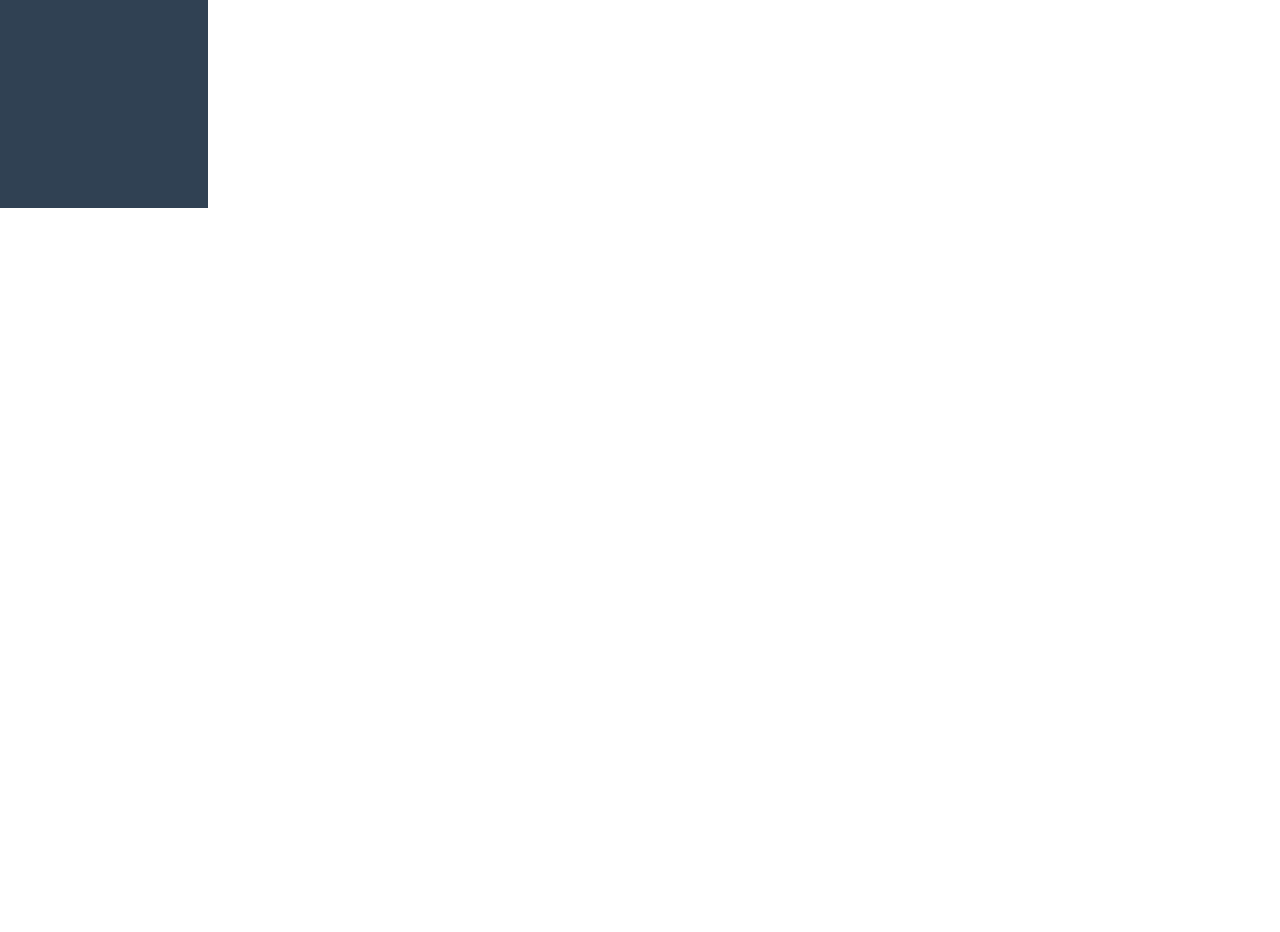
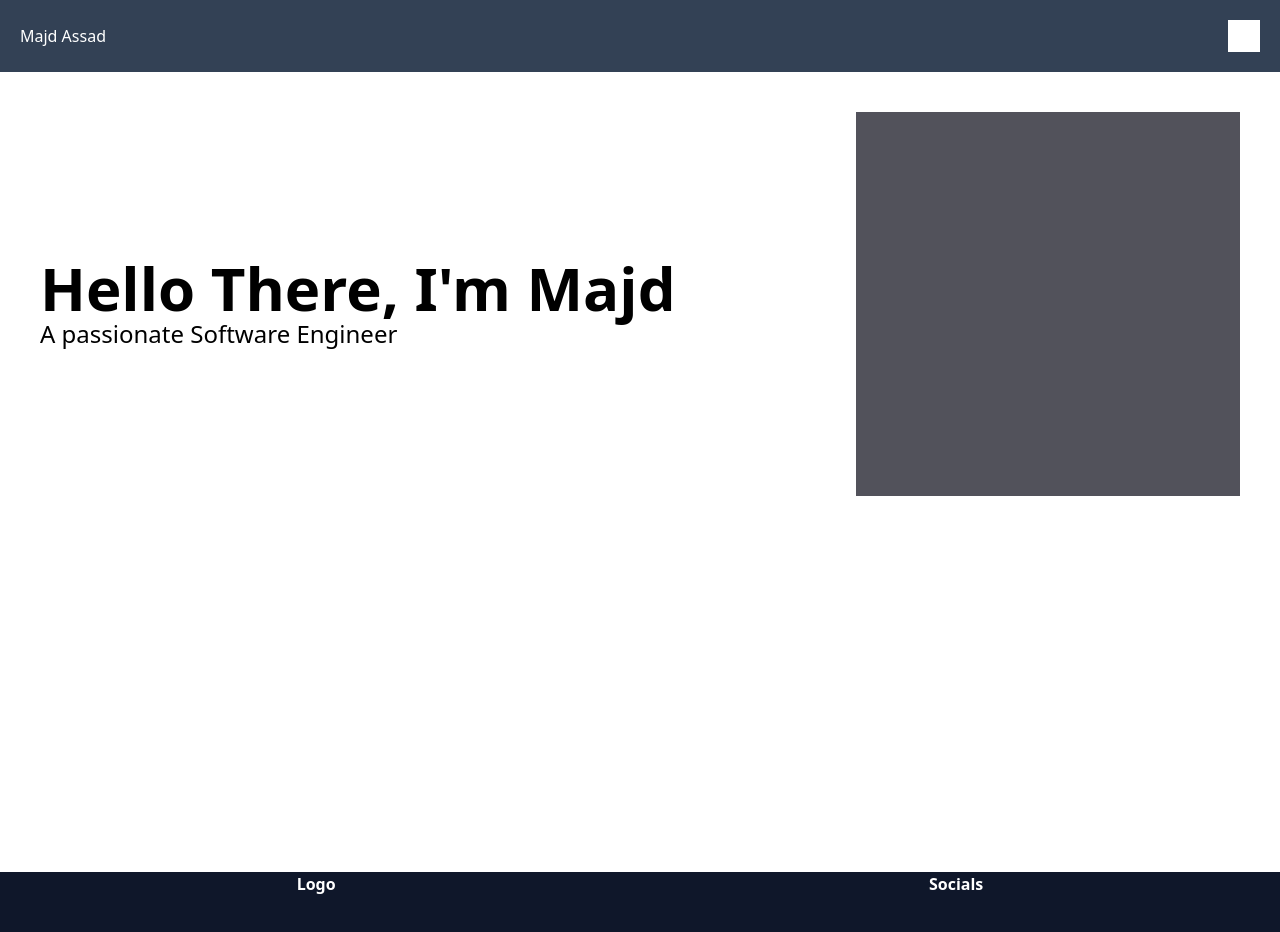
Before and after one commit to MajdAssad22/my-website, a React (Vite) app: page / in a window 1280 px wide. Shown: the top 932 px of the page. Before the commit the page ends 800 px from the top, so only its background shows below. Built offline with nearby package versions, Linux system fonts and the light colour scheme.

Commit message:
Added the needed pages and components with routing

```diff
--- a/package.json
+++ b/package.json
@@ -10,8 +10,10 @@
     "preview": "vite preview"
   },
   "dependencies": {
+    "@react-spring/web": "^9.7.4",
     "react": "^18.3.1",
-    "react-dom": "^18.3.1"
+    "react-dom": "^18.3.1",
+    "react-router-dom": "^6.26.2"
   },
   "devDependencies": {
     "@eslint/js": "^9.9.0",
--- a/src/App.jsx
+++ b/src/App.jsx
@@ -1,7 +1,29 @@
+// React
+import { Route, Routes } from 'react-router-dom';
+
+// Pages
+import HomePage from './pages/home-page';
+import AboutPage from './pages/about-page';
+import ContactPage from './pages/contact-page';
+import ProjectsPage from './pages/projects-page';
+
+// Components
+import MainLayout from './components/main-layout';
+
+// Style & CSS
 import './App.css';
 
 function App() {
-  return <div className="bg-slate-700 w-52 h-52"></div>;
+  return (
+    <Routes>
+      <Route path="/" element={<MainLayout />}>
+        <Route index element={<HomePage />}></Route>
+        <Route path="/about" element={<AboutPage />}></Route>
+        <Route path="/projects" element={<ProjectsPage />}></Route>
+        <Route path="/contact" element={<ContactPage />}></Route>
+      </Route>
+    </Routes>
+  );
 }
 
 export default App;
--- /dev/null
+++ b/src/components/footer.jsx
@@ -0,0 +1,13 @@
+// React
+import React from 'react';
+
+const Footer = () => {
+  return (
+    <footer className="h-60 justify-around bg-slate-900 text-white font-bold flex flex-row ">
+      <div>Logo</div>
+      <div>Socials</div>
+    </footer>
+  );
+};
+
+export default Footer;
--- /dev/null
+++ b/src/components/header.jsx
@@ -0,0 +1,13 @@
+// React
+import React from 'react';
+
+const Header = () => {
+  return (
+    <header className="flex flex-row items-center justify-between align-middle p-5 bg-slate-700 text-white">
+      <div>Majd Assad</div>
+      <div className="bg-white w-8 h-8"></div>
+    </header>
+  );
+};
+
+export default Header;
--- a/src/components/loader.jsx
+++ b/src/components/loader.jsx
@@ -0,0 +1,8 @@
+// React
+import React from 'react';
+
+const Loader = () => {
+  return <div>Loader</div>;
+};
+
+export default Loader;
--- a/src/components/main-layout.jsx
+++ b/src/components/main-layout.jsx
@@ -0,0 +1,21 @@
+// React
+import React from 'react';
+import { Outlet } from 'react-router-dom';
+
+// Components
+import Footer from './footer';
+import Header from './header';
+
+const MainLayout = () => {
+  return (
+    <div>
+      <Header />
+      <main className="min-h-screen">
+        <Outlet />
+      </main>
+      <Footer />
+    </div>
+  );
+};
+
+export default MainLayout;
--- a/src/main.jsx
+++ b/src/main.jsx
@@ -1,10 +1,18 @@
+// React
 import { StrictMode } from 'react';
 import { createRoot } from 'react-dom/client';
+import { BrowserRouter } from 'react-router-dom';
+
+// Pages
 import App from './App.jsx';
+
+// Style & CSS
 import './index.css';
 
 createRoot(document.getElementById('root')).render(
   <StrictMode>
-    <App />
+    <BrowserRouter>
+      <App />
+    </BrowserRouter>
   </StrictMode>
 );
--- a/src/pages/about-page.jsx
+++ b/src/pages/about-page.jsx
@@ -0,0 +1,8 @@
+// React
+import React from 'react';
+
+const AboutPage = () => {
+  return <div>AboutPage</div>;
+};
+
+export default AboutPage;
--- a/src/pages/contact-page.jsx
+++ b/src/pages/contact-page.jsx
@@ -0,0 +1,8 @@
+// React
+import React from 'react';
+
+const ContactPage = () => {
+  return <div>ContactPage</div>;
+};
+
+export default ContactPage;
--- a/src/pages/home-page.jsx
+++ b/src/pages/home-page.jsx
@@ -0,0 +1,32 @@
+// React
+import React from 'react';
+
+// Style & CSS
+import { useSpring, animated } from '@react-spring/web';
+
+const HomePage = () => {
+  const [props, api] = useSpring(
+    () => ({
+      from: { opacity: 0 },
+      to: { opacity: 1 },
+    }),
+    []
+  );
+
+  return (
+    // Hero Section
+    <div className="flex md:flex-row justify-between items-center p-10">
+      {/* Title */}
+      <div>
+        <h1 className="text-6xl font-black">Hello There, I'm Majd</h1>
+        <h4 className="text-2xl font-normal">
+          A passionate <span>Software Engineer</span>
+        </h4>
+      </div>
+      {/* Image */}
+      <div className="bg-zinc-600 w-96 h-96"></div>
+    </div>
+  );
+};
+
+export default HomePage;
--- a/src/pages/projects-page.jsx
+++ b/src/pages/projects-page.jsx
@@ -0,0 +1,8 @@
+// React
+import React from 'react';
+
+const ProjectsPage = () => {
+  return <div>ProjectsPage</div>;
+};
+
+export default ProjectsPage;
```
Also changed, not shown: src/components/navbar.jsx (deleted), 1 other file (tests, documents, lock files or other folders).
